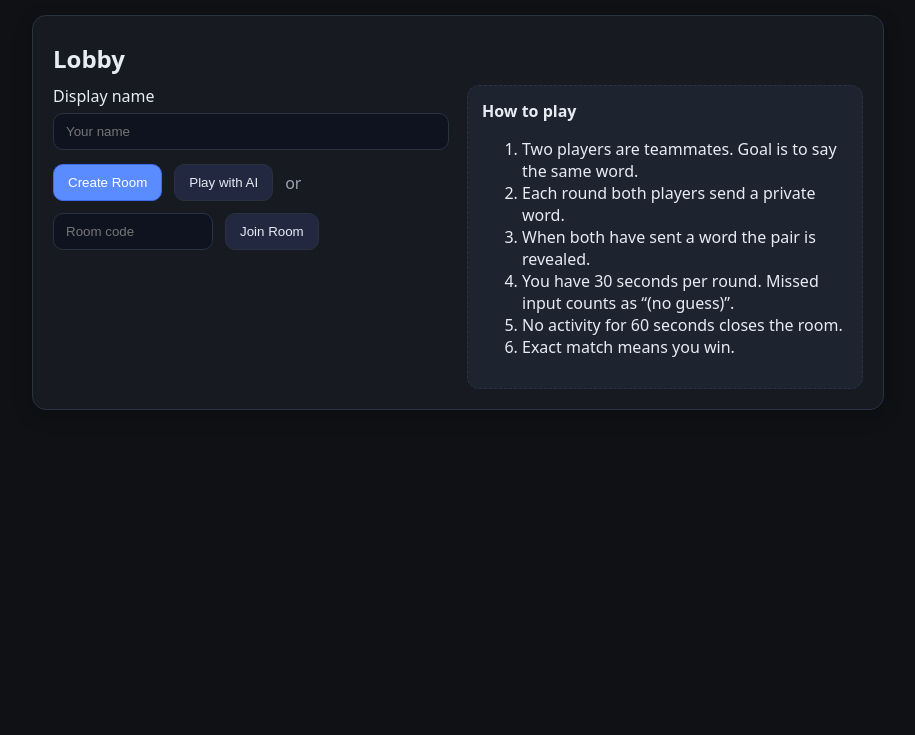
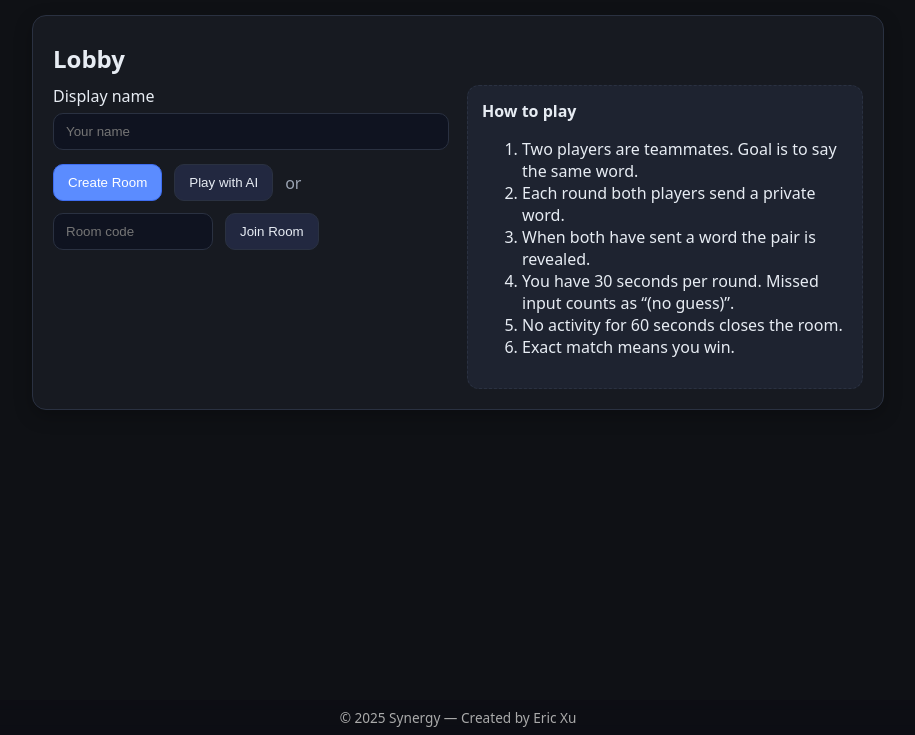
Before and after one commit to Xuboii/synergy, a website: page Synergy/public/index.html in a window 1280 px wide. Shown: the part 65-800 px from the top of the page, without its empty margins (182-1097 px from the left). Drawn offline with nearby package versions, Linux system fonts and the light colour scheme; no server answers.

Commit message:
Added footer indicated created by Eric Xu

```diff
--- a/Synergy/public/index.html
+++ b/Synergy/public/index.html
@@ -117,5 +117,8 @@
 
     <script src="/socket.io/socket.io.js"></script>
     <script src="./client.js"></script>
+    <footer class="footer">
+    <p>© 2025 Synergy — Created by Eric Xu</p>
+    </footer>
   </body>
 </html>
--- a/Synergy/public/styles.css
+++ b/Synergy/public/styles.css
@@ -205,3 +205,20 @@ h2, h3 { margin: 6px 0 10px 0; }
   from { opacity: 1; }
   to { opacity: 0.4; }
 }
+
+.footer {
+  position: fixed;
+  bottom: 0;
+  left: 0;
+  width: 100%;
+  text-align: center;
+  font-size: 0.85rem;
+  color: #aaa;
+  padding: 8px 0;
+  background: rgba(10, 10, 20, 0.4);
+  backdrop-filter: blur(6px);
+  z-index: 100;
+}
+.footer p {
+  margin: 0;
+}
```
